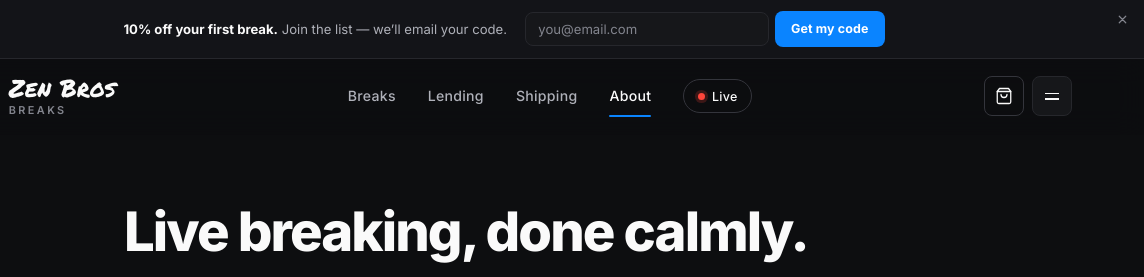
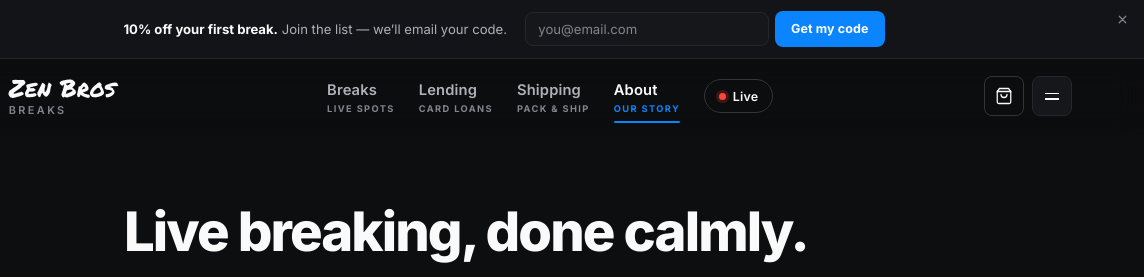
Before and after one commit to ZenBrosBreaks/Zenbros, a website: page about.html in a window 1280 px wide. Shown: the top 277 px of the page, 136-1280 px from the left. Drawn offline with Linux system fonts and the light colour scheme.

Commit message:
Nav: add descriptive subtitles under each tab (Lending → Card loans, etc.)

```diff
--- a/about.html
+++ b/about.html
@@ -47,10 +47,22 @@
     </a>
 
     <nav class="nav-links" aria-label="Primary">
-      <a href="index.html">Breaks</a>
-      <a href="lending.html">Lending</a>
-      <a href="shipping.html">Shipping</a>
-      <a href="about.html" class="active">About</a>
+      <a href="index.html">
+        <span>Breaks</span>
+        <span class="nav-link-sub">Live spots</span>
+      </a>
+      <a href="lending.html">
+        <span>Lending</span>
+        <span class="nav-link-sub">Card loans</span>
+      </a>
+      <a href="shipping.html">
+        <span>Shipping</span>
+        <span class="nav-link-sub">Pack &amp; ship</span>
+      </a>
+      <a href="about.html" class="active">
+        <span>About</span>
+        <span class="nav-link-sub">Our story</span>
+      </a>
       <a href="https://www.whatnot.com/user/zenbrosbreaks" target="_blank" rel="noopener" class="nav-link-live">
         <span class="dot"></span> Live
       </a>
--- a/style.css
+++ b/style.css
@@ -192,22 +192,40 @@ body[data-overlay="cart"] { overflow: hidden; }
 .nav-links {
   display: flex;
   align-items: center;
-  gap: 2rem;
+  gap: 1.5rem;
   margin-left: auto;
   margin-right: auto;
 }
 .nav-links a {
   position: relative;
-  font-size: .88rem;
-  font-weight: 500;
-  letter-spacing: .02em;
+  font-size: .92rem;
+  font-weight: 600;
+  letter-spacing: .01em;
   color: var(--text-2);
   text-decoration: none;
   padding: .35rem 0;
   transition: color var(--t-fast) var(--ease);
 }
+/* Two-line layout for service nav links (skips the Live pill) */
+.nav-links a:not(.nav-link-live) {
+  display: inline-flex;
+  flex-direction: column;
+  align-items: flex-start;
+  gap: 3px;
+}
+.nav-link-sub {
+  font-size: .58rem;
+  font-weight: 700;
+  letter-spacing: .15em;
+  text-transform: uppercase;
+  color: var(--text-3);
+  line-height: 1;
+  transition: color var(--t-fast) var(--ease);
+}
 .nav-links a:hover { color: var(--text); }
+.nav-links a:hover .nav-link-sub { color: var(--text-2); }
 .nav-links a.active { color: var(--text); }
+.nav-links a.active .nav-link-sub { color: var(--accent); }
 .nav-links a.active::after {
   content: '';
   position: absolute;
```
Also changed, not shown: index.html (+16 -4 lines), lending.html (+16 -4 lines), shipping.html (+16 -4 lines).
